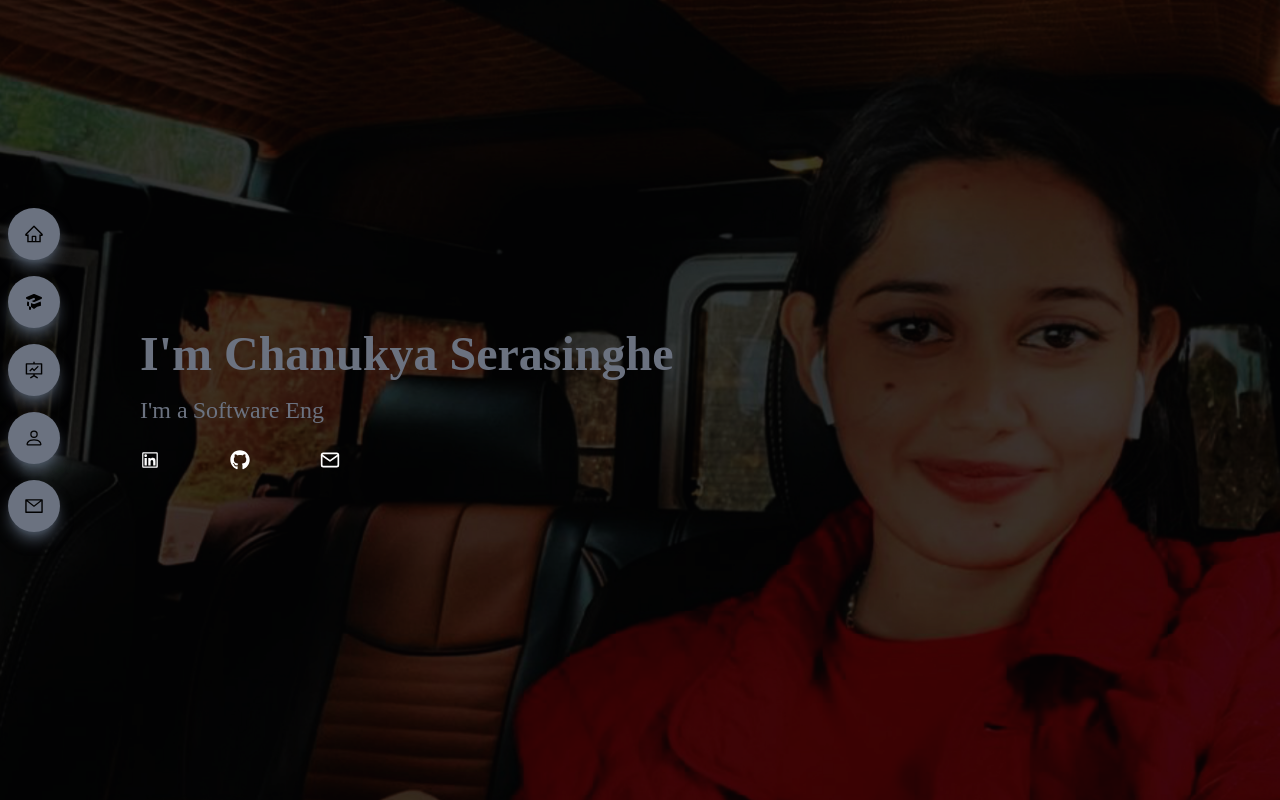
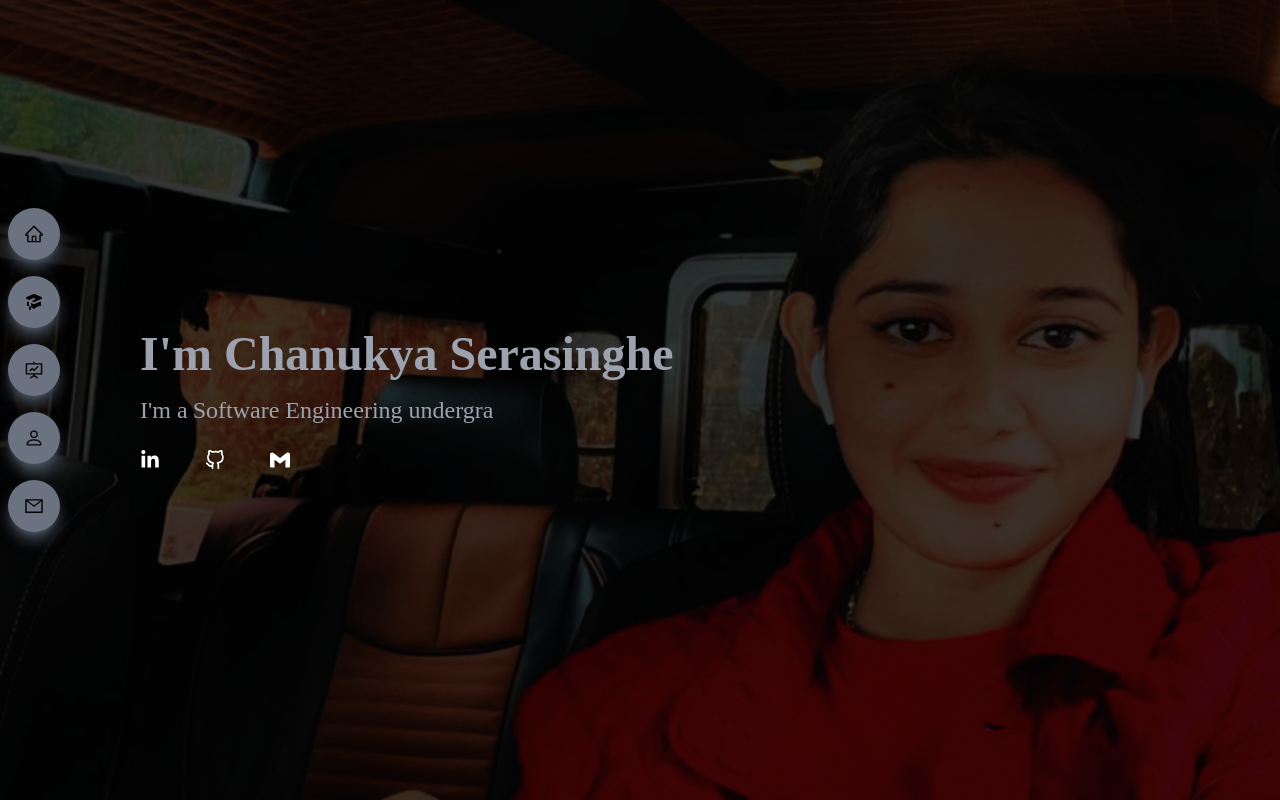
Before and after one commit to CharTheVirtuoso/My-Website, a React (Vite) app in the folder portfolio/: page / in a window 1280 px wide. Shown: the top 800 px of the page. Built offline with nearby package versions, Linux system fonts and the light colour scheme; a web font is replaced by a local one.

Commit message:
Main implemented

```diff
--- a/portfolio/src/components/Main.jsx
+++ b/portfolio/src/components/Main.jsx
@@ -1,8 +1,9 @@
 import React from 'react'
 import main from "../assets/back.png";
-import {  FaGithub } from 'react-icons/fa'
-import { FiMail } from 'react-icons/fi';
-import { AiOutlineLinkedin } from 'react-icons/ai';
+import {  FaLinkedinIn } from 'react-icons/fa'
+import { FiGithub } from 'react-icons/fi';
+import { SiGmail } from 'react-icons/si';
+
 
 import { TypeAnimation } from 'react-type-animation'
 
@@ -12,16 +13,16 @@ const Main = () => {
             <img className='w-full h-screen object-cover object-left scale-x-[-1]' src={main} />
             <div className='w-full h-screen absolute top-0 left-0 bg-black/50'>
                 <div className=' max-w-[1000px] m-auto h-full w-full flex flex-col justify-center lg:items-start items-center '>
-                    <h1 className='sm-text-6xl text-5xl font-bold text-gray-500'>I'm Chanukya Serasinghe</h1>
-                    <h2 className='flex sm:text-2xl text-2xl pt-4 text-gray-500 '>I'm a
+                    <h1 className='sm-text-6xl text-5xl font-bold text-gray-400'>I'm Chanukya Serasinghe</h1>
+                    <h2 className='flex sm:text-2xl text-2xl pt-4 text-gray-400 '>I'm a
                     <TypeAnimation
                             sequence={[
                                 'Tech enthusiast', // Types 'One'
-                                3000, // Waits 1s
+                                2000, // Waits 1s
                                 'Software Engineering undergrad', // Deletes 'One' and types 'Two'
-                                3000, // Waits 2s
+                                2000, // Waits 2s
                                 'Tutor', // Types 'Three' without deleting 'Two'
-                                3000, // Waits 2s
+                                2000, // Waits 2s
                             ]}
                             wrapper="div"
                             cursor={true}
@@ -29,10 +30,10 @@ const Main = () => {
                             style={{fontSize: '1em', paddingLeft: '5px' }}
                         />
                     </h2>
-                    <div className='flex justify-between pt-6 max-w-[200px] w-full' >
-                        <AiOutlineLinkedin color='white' className='cursor-pointer' size={20} />
-                        <FaGithub color='white' className=' cursor-pointer' size={20}/>
-                        <FiMail color='white' className=' cursor-pointer' size={20}/>
+                    <div className='flex justify-between pt-6 max-w-[150px] w-full' >
+                        <FaLinkedinIn color='white' className='cursor-pointer' size={20} />
+                        <FiGithub color='white' className=' cursor-pointer' size={20}/>
+                        <SiGmail color='white' className=' cursor-pointer' size={20}/>
 
                     </div>
                 </div>
```
